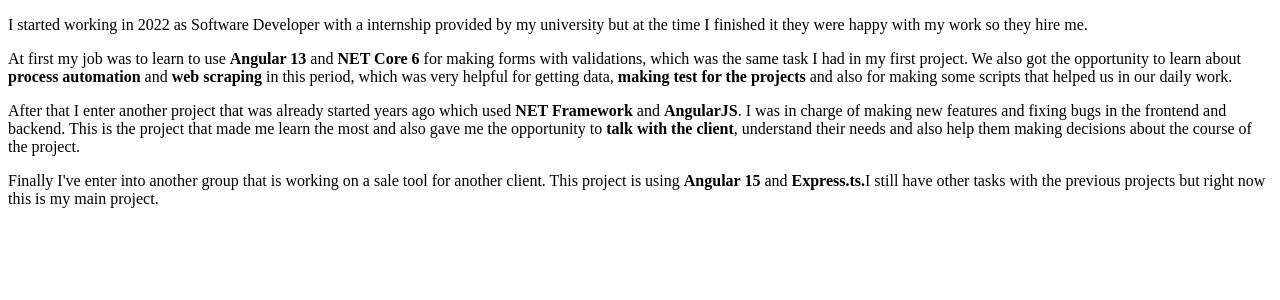
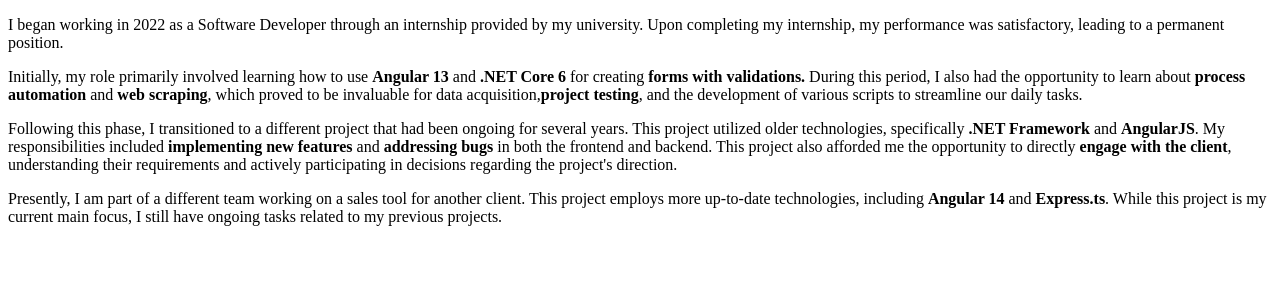
Before and after one commit to iamcaye/cv-nextjs, a Next.js app: page /td-info in a window 1280 px wide. Shown: the top 300 px of the page. Built offline with nearby package versions, Linux system fonts and the light colour scheme.

Commit message:
rewrite td info

```diff
--- a/src/pages/td-info.tsx
+++ b/src/pages/td-info.tsx
@@ -4,22 +4,25 @@
             <article>
                 <header className="flex flex-col gap-3">
                     <p>
-                        I started working in 2022 as Software Developer with a internship provided by my university
-                        but at the time I finished it they were happy with my work so they hire me.
+                        I began working in 2022 as a Software Developer through an internship provided by my university.
+                        Upon completing my internship, my performance was satisfactory, leading to a permanent position.
                     </p>
                     <p>
-                        At first my job was to learn to use <b>Angular 13</b> and <b>NET Core 6</b> for making forms with validations,
-                        which was the same task I had in my first project. We also got the opportunity to learn about <b>process automation</b> and <b>web scraping</b> in this period,
-                        which was very helpful for getting data, <b>making test for the projects</b> and also for making some scripts that helped us in our daily work.
+                        Initially, my role primarily involved learning how to use <strong>Angular 13</strong> and <strong>.NET Core 6</strong> for creating <strong>forms with validations. </strong>
+                        During this period, I also had the opportunity to learn about <strong>process automation</strong> and <strong>web scraping</strong>, which proved to be invaluable for data acquisition,
+                        <strong>project testing</strong>, and the development of various scripts to streamline our daily tasks.
                     </p>
                     <p>
-                        After that I enter another project that was already started years ago which used <b>NET Framework</b> and <b>AngularJS</b>.
-                        I was in charge of making new features and fixing bugs in the frontend and backend. This is the project that made me
-                        learn the most and also gave me the opportunity to <b>talk with the client</b>, understand their needs and also help them making decisions about the course of the project.
+                        Following this phase, I transitioned to a different project that had been ongoing for several years.
+                        This project utilized older technologies, specifically <strong>.NET Framework</strong> and <strong>AngularJS</strong>.
+                        My responsibilities included <strong>implementing new features</strong> and <strong>addressing bugs</strong> in both the frontend and backend.
+                        This project also afforded me the opportunity to directly <strong>engage with the client</strong>, understanding their requirements and
+                        actively participating in decisions regarding the project's direction.
                     </p>
                     <p>
-                        Finally I&apos;ve enter into another group that is working on a sale tool for another client. This project is using <b>Angular 15</b> and <b>Express.ts.</b>
-                        I still have other tasks with the previous projects but right now this is my main project.
+                        Presently, I am part of a different team working on a sales tool for another client.
+                        This project employs more up-to-date technologies, including <strong>Angular 14</strong> and <strong>Express.ts</strong>.
+                        While this project is my current main focus, I still have ongoing tasks related to my previous projects.
                     </p>
                 </header>
             </article>
```
Also changed, not shown: src/components/card-component.tsx (+9 -4 lines).
